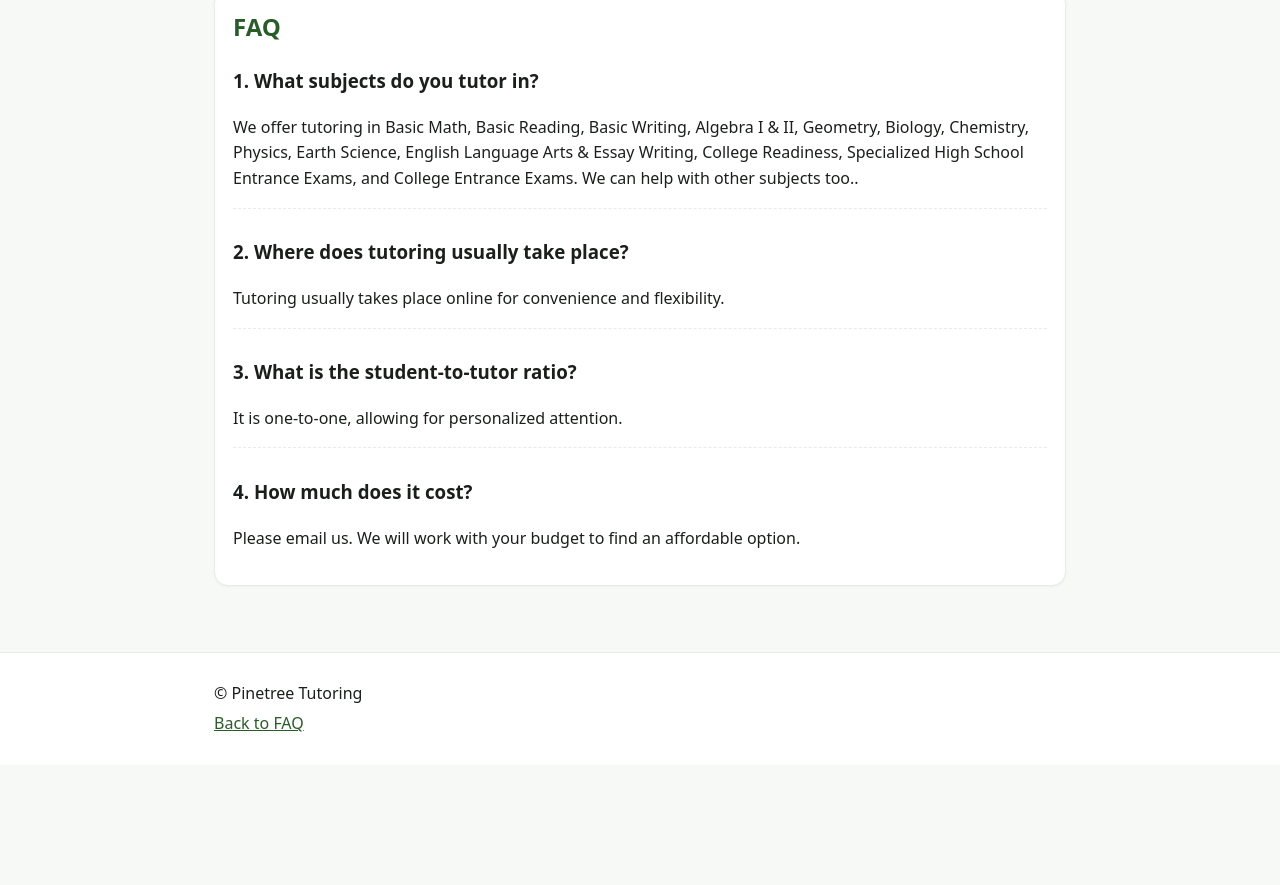
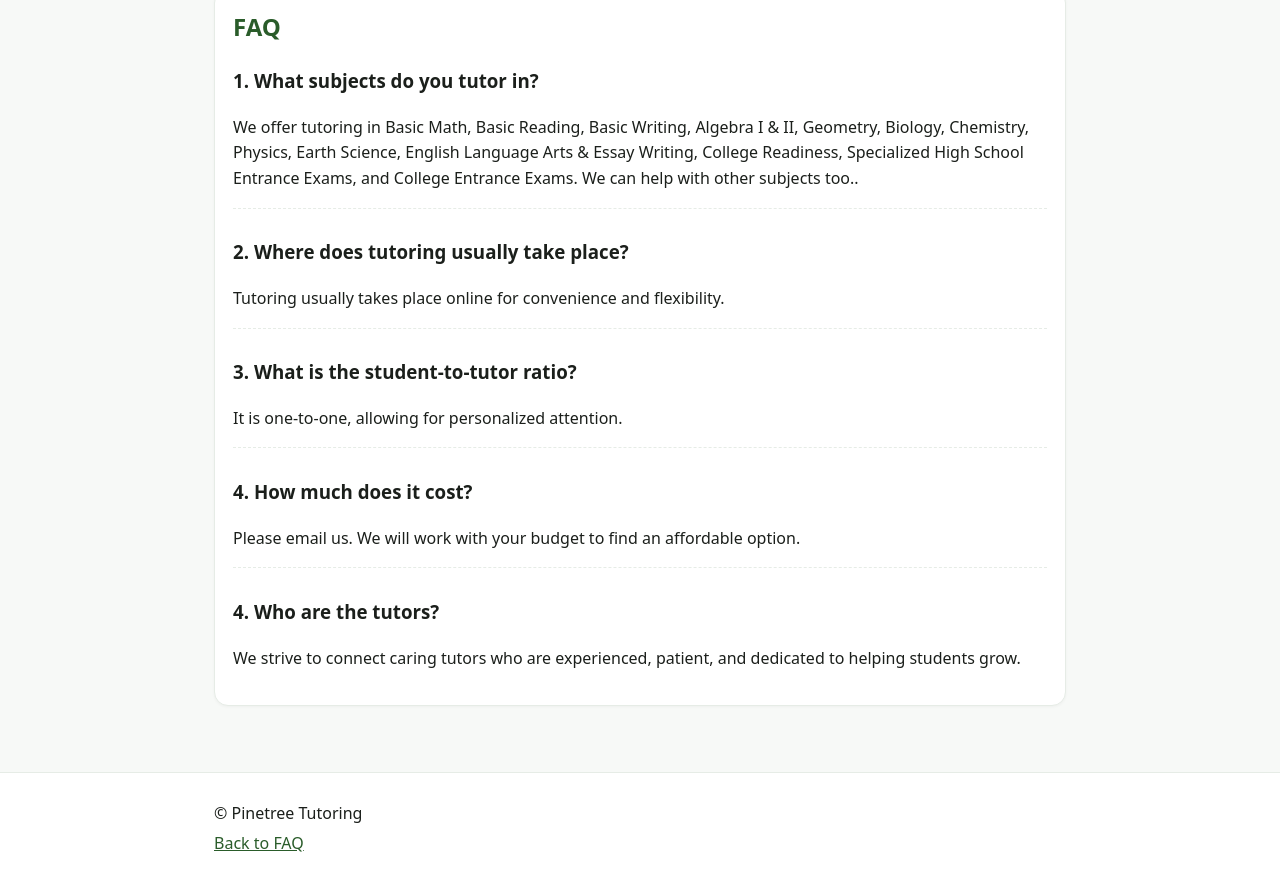
Before and after one commit to dknywebbuild/websitetutoring, a plain HTML site: page index.html in a window 1280 px wide. Shown: the part 698-1583 px from the top of the page. Before the commit the page ends 1463 px from the top, so only its background shows below. Drawn offline with Linux system fonts and the light colour scheme.

Commit message:
Add FAQ item about tutors

```diff
--- a/index.html
+++ b/index.html
@@ -62,6 +62,11 @@
         <h3>4. How much does it cost?</h3>
         <p>Please email us. We will work with your budget to find an affordable option.</p>
       </div>
+
+      <div class="faq-item">
+        <h3>4. Who are the tutors?</h3>
+        <p>We strive to connect caring tutors who are experienced, patient, and dedicated to helping students grow.</p>
+      </div>
     </section>
   </main>
 
```
